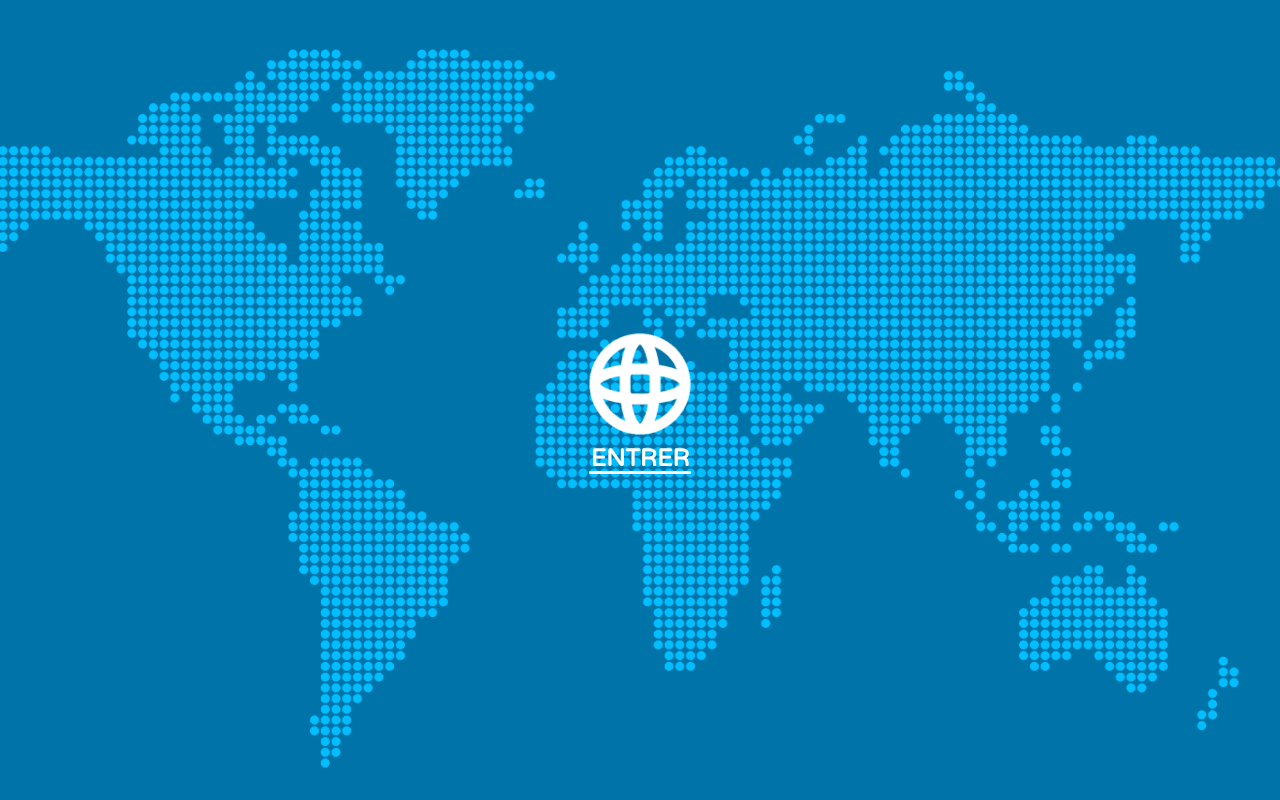
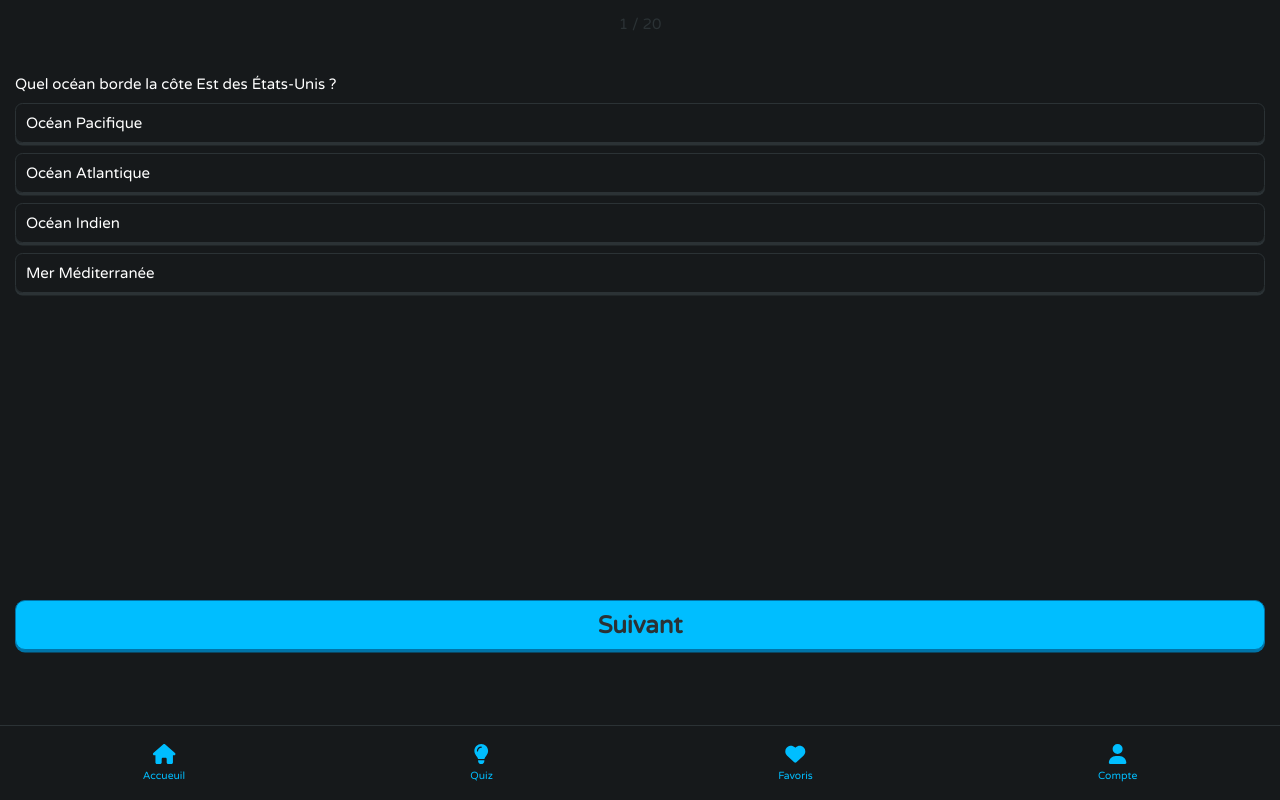
Before and after one commit to Th-RICHARD-dev/GeoFocus, a Vue app: page /quiz in a window 1280 px wide. Before the commit this address led to /start. Built offline with nearby package versions, Linux system fonts and the light colour scheme; no server answers.

Commit message:
removed start redirection and fixed quiz score

```diff
--- a/src/App.vue
+++ b/src/App.vue
@@ -7,13 +7,7 @@ export default {
     RouterLink,
     RouterView
   },
-  computed: {
-    hideNav() {
-      return this.$route.path === "/start";
-    }
-  },
   async mounted() {
-    this.$router.push('/start');
     await store.fetchData();
   },
 };
@@ -24,7 +18,7 @@ export default {
     <RouterView />
   </div>
 
-  <nav v-if="!hideNav">
+  <nav>
     <RouterLink to="/"><div class="nav-links"><font-awesome-icon :icon="['fas', 'house']" class="fas"/><span>Accueuil</span></div></RouterLink>
     <RouterLink to="/quiz"><div class="nav-links"><font-awesome-icon :icon="['fas', 'lightbulb']" class="fas"/><span>Quiz</span></div></RouterLink>
     <RouterLink to="/favorites"><div class="nav-links"><font-awesome-icon :icon="['fas', 'heart']" class="fas"/><span>Favoris</span></div></RouterLink>
--- a/src/components/QuizQuestions.vue
+++ b/src/components/QuizQuestions.vue
@@ -46,7 +46,7 @@ export default {
     <div class="container">
         <p>{{ questionData.question }}</p>
         <div v-for="(answer, index) in questionData.options" :key="index">
-            <label :class="addClass(answer)" @click="checkAnswer(answer), addScore()">
+            <label :class="addClass(answer)" @click="checkAnswer(answer)">
                 <img v-if="isImage(answer)" :src="answer" :alt="index + 1" />
                 <span v-else>{{ answer }}</span>
             </label>
--- a/src/router/index.js
+++ b/src/router/index.js
@@ -4,16 +4,10 @@ import QuizView from '@/views/QuizView.vue';
 import FavoriteView from '@/views/FavoriteView.vue';
 import AccountView from '@/views/AccountView.vue';
 import CountryDetailView from '@/views/CountryDetailView.vue';
-import StartView from '@/views/StartView.vue';
 
 const router = createRouter({
   history: createWebHistory(import.meta.env.BASE_URL),
   routes: [
-    {
-      path: '/start',
-      name: 'start',
-      component: StartView
-    },
     {
       path: '/',
       name: 'home',
--- a/src/views/QuizView.vue
+++ b/src/views/QuizView.vue
@@ -10,7 +10,7 @@ export default {
         return {
             quizData: this.getRandomQuestions(quiz),
             questionIndex: 0,
-            totalScore: 0,
+            totalScore: 1,
         };
     },
     computed: {
--- a/src/views/StartView.vue
+++ /dev/null
@@ -1,76 +0,0 @@
-<script>
-import { RouterLink, RouterView } from 'vue-router';
-
-export default {
-    components: {
-    RouterLink,
-    RouterView
-  },
-}
-</script>
-
-<template>
-  <main>
-    <RouterLink to="/"><img src="/src/icon.png" alt="icon"><p>Entrer</p></RouterLink>
-  </main>
-</template>
-
-<style scoped>
-main {
-  position: absolute;
-  top: 0;
-  left: 0;
-  width: 100%;
-  height: 100vh;
-  background-color: var(--vt-c-blue-mute);
-  background-image: url('/map.png');
-  background-repeat: no-repeat;
-  background-position: center;
-  background-size: cover;
-  display: flex;
-  flex-direction: row;
-  justify-content: center;
-  align-items: center;
-}
-
-a {
-  display: flex;
-  flex-direction: column;
-  justify-content: center;
-  align-items: center;
-  color: var(--vt-c-white);
-  text-decoration: none;
-}
-
-a::after {
-  content: '';
-  width: 85%;
-  height: 2.5px;
-  background-color: var(--vt-c-white);
-  border-radius: 7.5px;
-  transform: translateY(-100%);
-  animation: fade-in-out 2.5s infinite;
-}
-
-img {
-  height: 8em;
-}
-
-p {
-  text-transform: uppercase;
-  font-weight: 900;
-  font-size: 1.6em;
-}
-
-@keyframes fade-in-out {
-  0% {
-    opacity: 100%;
-  }
-  50% {
-    opacity: 0;
-  }
-  100% {
-    opacity: 100%;
-  }
-}
-</style>
```
